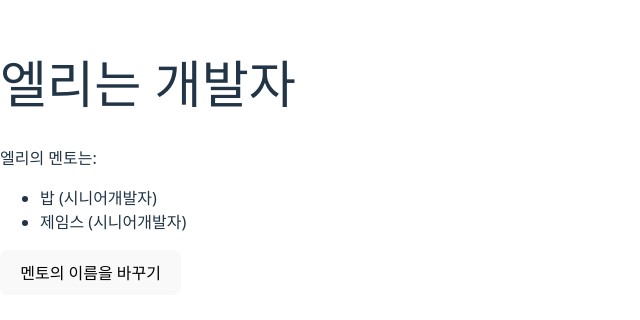
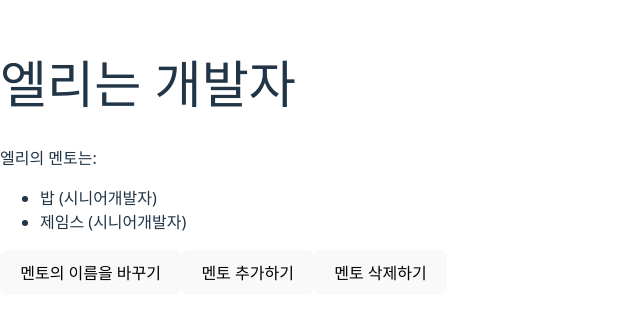
Before and after one commit to jeyoonee/react-basic, a React (Vite) app: page / in a window 1280 px wide. Shown: the part 242-562 px from the top of the page, without its empty margins (0-640 px from the left). Built offline with nearby package versions, Linux system fonts and the light colour scheme.

Commit message:
feat: implement mentor add/delete logic and refactor component structure

```diff
--- a/src/AppMentors.jsx
+++ b/src/AppMentors.jsx
@@ -1,7 +1,6 @@
 import React, { useState } from "react";
 
-export default function AppMentors() {
-  const [person, setPerson] = useState({
+const initialPerson = {
   name: "엘리",
   title: "개발자",
   mentors: [
@@ -14,13 +13,46 @@ export default function AppMentors() {
       title: "시니어개발자",
     },
   ],
-  });
+};
+
+export default function AppMentors() {
+  const [person, setPerson] = useState(initialPerson);
+  const handleUpdate = () => {
+    const prev = prompt(`누구의 이름을 바꾸고 싶은가요?`);
+    const current = prompt(`이름을 무엇으로 바꾸고 싶은가요?`);
+
+    setPerson((person) => ({
+      ...person,
+      mentors: person.mentors.map((mentor) =>
+        mentor.name === prev ? { ...mentor, name: current } : mentor
+      ),
+    }));
+  };
+  const handleAdd = () => {
+    const name = prompt(`추가하고 싶은 멘토의 이름은?`);
+    const title = prompt(`어떤 직무인가요?`);
+
+    setPerson((person) => ({
+      ...person,
+      mentors: [...person.mentors, { name, title }],
+    }));
+  };
+  const handleDelete = () => {
+    const name = prompt(`삭제할 멘토의 이름을 입력하세요`);
+
+    setPerson((person) => ({
+      ...person,
+      mentors: person.mentors.filter((mentor) => mentor.name !== name),
+    }));
+  };
+
   return (
     <div>
       <h1>
         {person.name}는 {person.title}
       </h1>
       <p>{person.name}의 멘토는:</p>
+
       <ul>
         {person.mentors.map((mentor, index) => (
           <li key={index}>
@@ -28,22 +60,10 @@ export default function AppMentors() {
           </li>
         ))}
       </ul>
-      <button
-        onClick={() => {
-          const prev = prompt(`누구의 이름을 바꾸고 싶은가요?`);
-          const current = prompt(`이름을 무엇으로 바꾸고 싶은가요?`);
-          const currentMentors = person.mentors.map((mentor) =>
-            mentor.name === prev ? { ...mentor, name: current } : mentor
-          );
 
-          setPerson((person) => ({
-            ...person,
-            mentors: currentMentors,
-          }));
-        }}
-      >
-        멘토의 이름을 바꾸기
-      </button>
+      <button onClick={handleUpdate}>멘토의 이름을 바꾸기</button>
+      <button onClick={handleAdd}>멘토 추가하기</button>
+      <button onClick={handleDelete}>멘토 삭제하기</button>
     </div>
   );
 }
```
Lines whose indentation alone changed are shown as unchanged.
